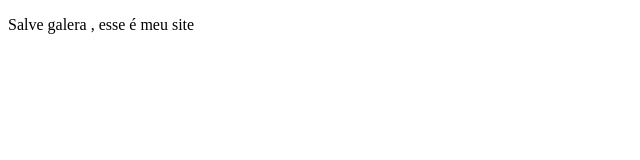
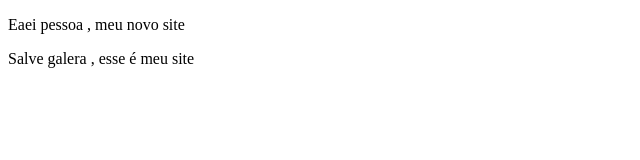
Before and after one commit to gabrielmina118/primeiro-repositorio, a plain HTML site: page index.html in a window 1280 px wide. Shown: the whole page, without its empty margins (0-640 px from the left). Drawn offline with Linux system fonts and the light colour scheme.

Commit message:
mudando tag p

```diff
--- a/index.html
+++ b/index.html
@@ -6,6 +6,7 @@
         <title>Meu site</title>
     </head>
     <body>
+        <p>Eaei pessoa , meu novo site</p>
         <p>Salve galera , esse é meu site</p>
     </body>
 </html>
```
